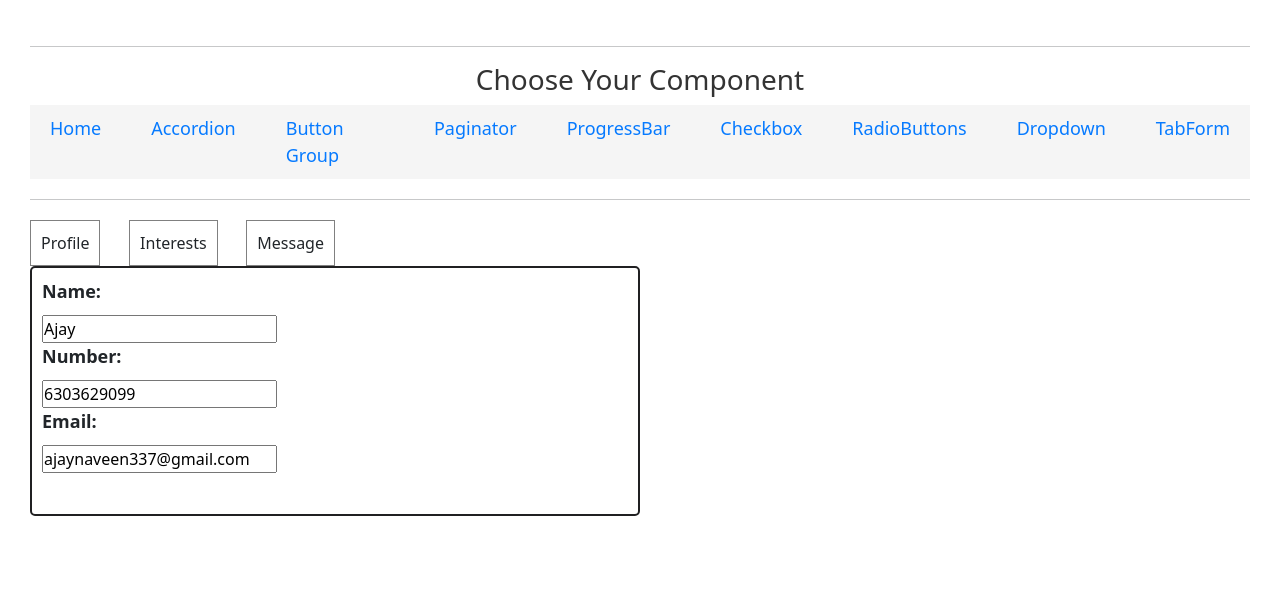
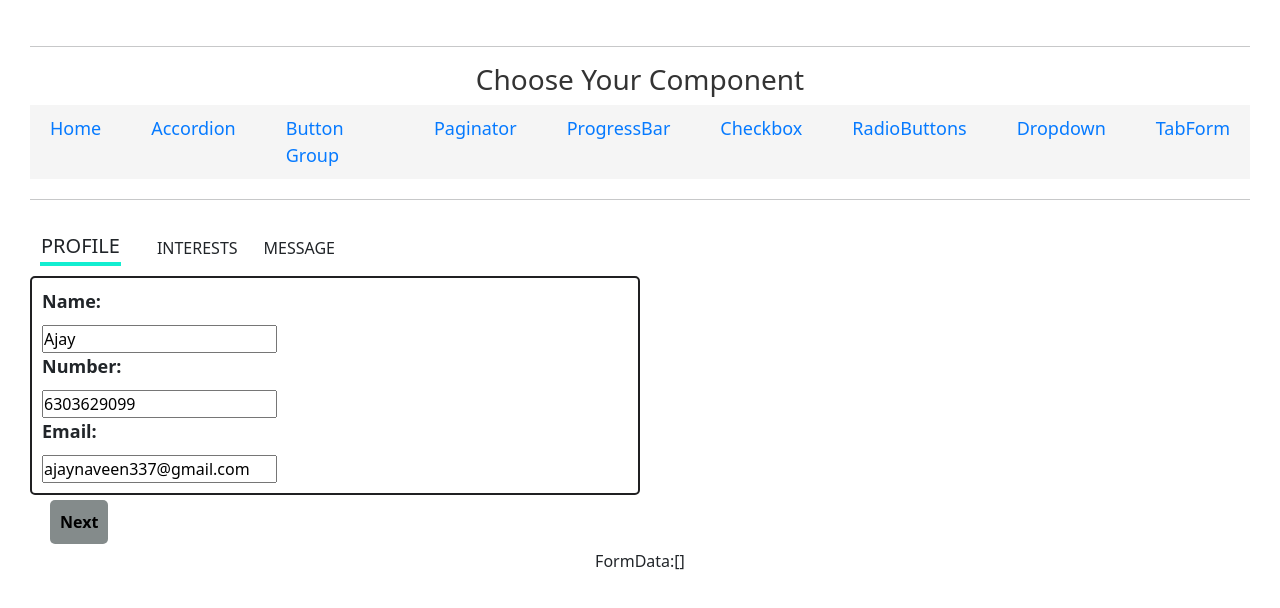
Before and after one commit to ajaynaveen99/react-components-app, a React (Vite) app: page /tabs in a window 1280 px wide. Shown: the top 608 px of the page. Built offline with nearby package versions, Linux system fonts and the light colour scheme.

Commit message:
TabForm:all functionalities implemented  like pagination active indicator ,submit, etc

```diff
--- a/src/components/tabs/Interests.jsx
+++ b/src/components/tabs/Interests.jsx
@@ -1,32 +1,46 @@
-export default function Interests({ data, setData }) {
-  const OPTIONS = ["java", "JavaScript", "Python"];
+export default function Interests({ data, setData,error }) {
+ // const OPTIONS = ["java", "JavaScript", "Python"];
 
-  const selected = data.interests || [];
+  const selected = data.interests;
 
-  function handleChange(value) {
+  function handleChange(e) {
     setData((prev) => ({
       ...prev,
-      interests: prev.interests.includes(value)
-        ? prev.interests.filter((item) => item !== value)
-        : [...prev.interests, value],
+      interests: e.target.checked
+        ? [...prev.interests, e.target.name]:
+        prev.interests.filter((item) => item !== e.target.name)
     }));
   }
-
+   console.log(data)
   return (
     <div>
       <h3>Select Interests</h3>
 
-      {OPTIONS.map((interest, index) => (
-        <div key={index}>
+    <div>
           <input
             type="checkbox"
-            value={interest}
-            checked={selected.includes(interest)}
-            onChange={() => handleChange(interest)}
+            name="Java"
+            checked={selected.includes("Java")}
+            onChange={handleChange}
           />
-          <label>{interest}</label>
+          <label>java</label>
+            <input
+            type="checkbox"
+            name="JavaScript"
+            checked={selected.includes("JavaScript")}
+            onChange={handleChange}
+          />
+          <label>JavaScript</label>
+            <input
+            type="checkbox"
+            name="Python"
+            checked={selected.includes("Python")}
+            onChange={handleChange}
+          />
+          <label>Python</label>
         </div>
-      ))}
+        {error.interests &&<span>{error.interests}</span>}
+
     </div>
   );
 }
--- a/src/components/tabs/Profile.jsx
+++ b/src/components/tabs/Profile.jsx
@@ -1,9 +1,10 @@
 import React from 'react'
 import './Tabs.css';
 
-export default function Profile({data,setData}) {
+export default function Profile({data,setData ,error}) {
     console.log(data)
     const {name,email,number}=data
+    console.log(error)
     function handleChange(e){
         console.log(e)
         const {name,value}=e.target
@@ -18,16 +19,19 @@ export default function Profile({data,setData}) {
     value={name}
     name="name"
     onChange={handleChange}/>
+    {error.name&&<span>{error.name}</span>}
     <label>Number:</label>
     <input type="number"
     value={number}
     name="number"
     onChange={handleChange} />
+     {error.number&&<span>{error.number}</span>}
     <label>Email:</label>
     <input type="email"
     value={email}
     name="email"
     onChange={handleChange}/>
+     {error.email&&<span>{error.email}</span>}
 
 
     </div></div>
--- a/src/components/tabs/TabForm.jsx
+++ b/src/components/tabs/TabForm.jsx
@@ -2,38 +2,88 @@ import React from 'react'
 import Tabs from './Tabs.jsx';
 import Profile from './Profile.jsx';
 import Interests from './Interests.jsx';
-import {useState} from 'react';
+import { useState } from 'react';
 import './Tabs.css';
 
 import Message from './Message.jsx';
 
 
 export default function TabForm() {
-    const [data ,setData]=useState({
-        name:"Ajay",
-        number:"6303629099",
-        email:"ajaynaveen337@gmail.com",
-        interests:["java","JavaScript","Python"],
-        level:["Fresher","Experiance"],
-        selectedLevel:""
-    });
-    const [actieTab,setActiveTab]=useState(0);
-    const tabs=[{
-        name:"Profile",
-        component:Profile
-    },{
-        name:"Interests",
-        component:Interests
-    },
-    {
-        name:"Message",
-        component:Message
-    }]
-    const ActiveComponent=tabs[actieTab].component;
-  return (
+
+  const [data, setData] = useState({
+    name: "Ajay",
+    number: "6303629099",
+    email: "ajaynaveen337@gmail.com",
+    interests: ["Java", "JavaScript", "Python"],
+    level: ["Fresher", "Experiance"],
+    selectedLevel: ""
+  });
+  const [result, setResult] = useState([])
+  const [activeTab, setActiveTab] = useState(0);
+  const [error, setError] = useState({})
+  const tabs = [{
+    name: "PROFILE",
+    component: Profile,
+    validate: () => {
+      const err = {}
+      if (!data.name || !data.name.length > 2) {
+        err.name = "Name is required"
+      }
+      if (!data.number || data.number.length <= 2) {
+        err.number = "Number is required"
+      }
+      if (!data.email ||!data.email.includes("@")|| data.email.length<=2) {
+        err.email = "email is required"
+      }
+      setError(err)
+
+      return err.name || err.number || err.email ? false : true
+
+    }
+  }, {
+    name: "INTERESTS",
+    component: Interests,
+    validate: () => {
+      const err = {}
+      if (data.interests.length < 1) {
+        err.interests = "Atleast check one "
+      }
+      setError(err)
+      return err.interests ? false : true
+    }
+  },
+  {
+    name: "MESSAGE",
+    component: Message,
+    validate:()=>true
+  }]
+
+  function handlePrev() {
+    if (tabs[activeTab].validate()) {
+      setActiveTab((prev) => prev - 1)
+    }
+  }
+  function handleNext() {
+    if (tabs[activeTab].validate()) {
+      setActiveTab((prev) => prev + 1)
+    }
+  }
+  function handleSubmit() {
+    setResult(data)
+  }
+  const ActiveComponent = tabs[activeTab].component;
+  return (<>
     <div className='tab-form'>
-        <Tabs tabs={tabs} setActiveTab={setActiveTab}/>
-      <div className="active-component">  <ActiveComponent   data={data}  setData={setData}/></div>
+      <Tabs tabs={tabs} setActiveTab={setActiveTab}  activeTab={activeTab}/>
+
+      <div className="active-component">  <ActiveComponent data={data} setData={setData} error={error} /></div>
+      {activeTab > 0 && <button onClick={handlePrev} >Prev</button>}
+      {activeTab === tabs.length - 1 && <button onClick={handleSubmit}  className="submit" >submit</button>}
+
+      { activeTab<tabs.length-1 && <button onClick={handleNext}  >Next</button>}
+
     </div>
+    <p>FormData:{JSON.stringify(result)}</p>
+  </>
   )
 }
--- a/src/components/tabs/Tabs.css
+++ b/src/components/tabs/Tabs.css
@@ -8,19 +8,23 @@
     cursor: pointer;
 
 }
-.tab-name{
-    border:1px solid gray;
-    padding: 10px;
+.active-tab{
+border-bottom: 4px solid rgb(18, 238, 209);
+    padding: 1px;
+    margin:10px;
+    font-size: 20px;
+
 }
 .tab-form{
 
     width: 50%;
+
 }
 .active-component{
     border: 2px solid rgb(32, 32, 34);
     padding: 10px;
     border-radius: 5px;
-    height: 250px;
+
 
     font-weight: bold;
 }
@@ -29,3 +33,22 @@
     margin-bottom: 10px;
 
 }
+span{
+    color:red;
+    display:block
+}
+.pagination-btn{
+    display: flex;
+    gap:20px
+}
+.tab-form>button{
+   margin:5px;
+   background-color:rgb(132, 139, 139);
+   border-radius:5px;
+   text-align:end;
+   margin-left:20px;
+}
+.submit{
+    margin-left:280px !important;
+    background-color: #8ad697 !important;
+}
--- a/src/components/tabs/Tabs.jsx
+++ b/src/components/tabs/Tabs.jsx
@@ -1,12 +1,11 @@
-import React from 'react'
 import './Tabs.css';
 
-export default function Tabs({ tabs,setActiveTab }) {
+export default function Tabs({ tabs, setActiveTab, activeTab }) {
   console.log(tabs);
   return (
   <div className='tabs'>
     {tabs.map((tab, index) => (
-        <div key={index} className='tab-name' onClick={()=>setActiveTab(index)}>
+    <div key={index} className={activeTab === index ? "active-tab" : ""} onClick={()=>tabs[activeTab].validate()&&setActiveTab(index)}>
       {tab.name}
     </div>
     ))}
```
Lines whose indentation alone changed are shown as unchanged.
